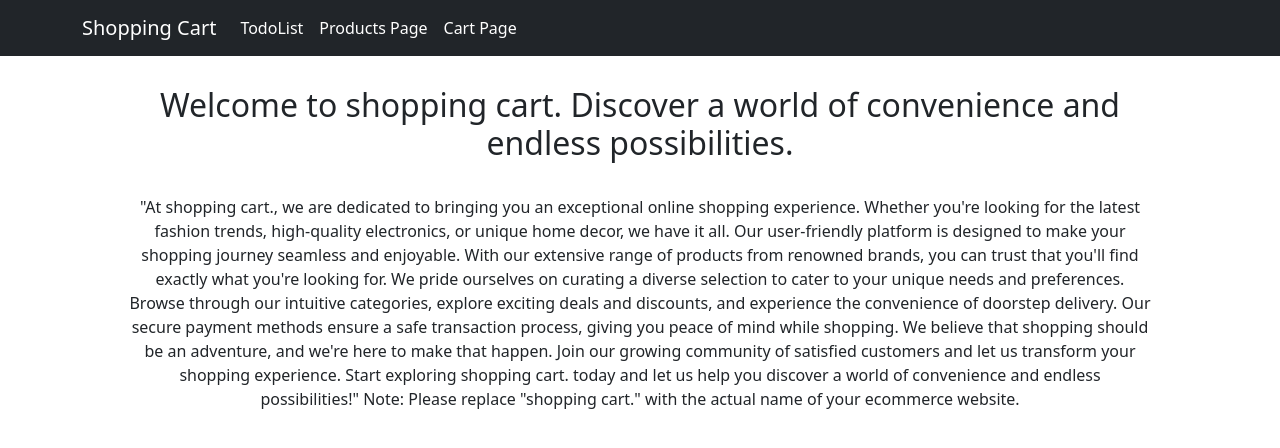
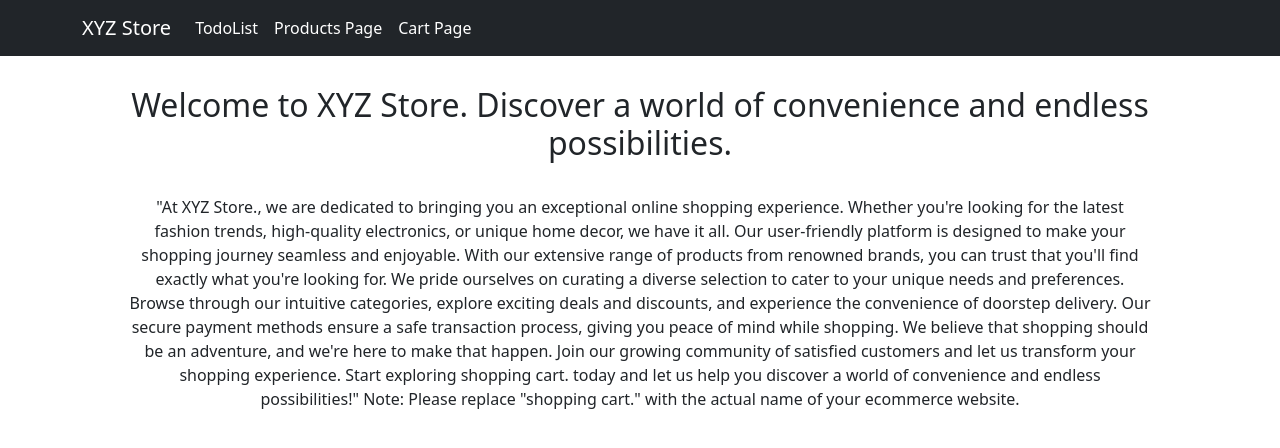
Before and after one commit to suryathink/todo-Ecom, a React (Create React App) app in the folder my-app/: page / in a window 1280 px wide. Shown: the top 448 px of the page. Built offline with nearby package versions, Linux system fonts and the light colour scheme.

Commit message:
Store name updated

```diff
--- a/my-app/src/Components/Home.jsx
+++ b/my-app/src/Components/Home.jsx
@@ -4,12 +4,12 @@ const Home = () => {
   return (
     <div style={{width:"80%",margin:"auto",marginTop:"30px"}}>
       <h2>
-        Welcome to shopping cart. Discover a world of convenience and endless
+        Welcome to XYZ Store. Discover a world of convenience and endless
         possibilities.
       </h2>
  <br/>
       <p>
-        "At shopping cart., we are dedicated to bringing you an exceptional
+        "At XYZ Store., we are dedicated to bringing you an exceptional
         online shopping experience. Whether you're looking for the latest
         fashion trends, high-quality electronics, or unique home decor, we have
         it all. Our user-friendly platform is designed to make your shopping
--- a/my-app/src/Components/Navbar.jsx
+++ b/my-app/src/Components/Navbar.jsx
@@ -13,7 +13,7 @@ function NavbarComponent() {
     <>
       <Navbar bg="dark" data-bs-theme="dark">
         <Container>
-          <Navbar.Brand ><Link className='linkStyle' to ="/" >Shopping Cart</Link></Navbar.Brand>
+          <Navbar.Brand ><Link className='linkStyle' to ="/" >XYZ Store</Link></Navbar.Brand>
           <Nav className="me-auto">
          {/* <Link ><Nav.Link >Home</Nav.Link></Link>     */}
          {/* <Link ><Nav.Link >Home</Nav.Link></Link>     */}
```
